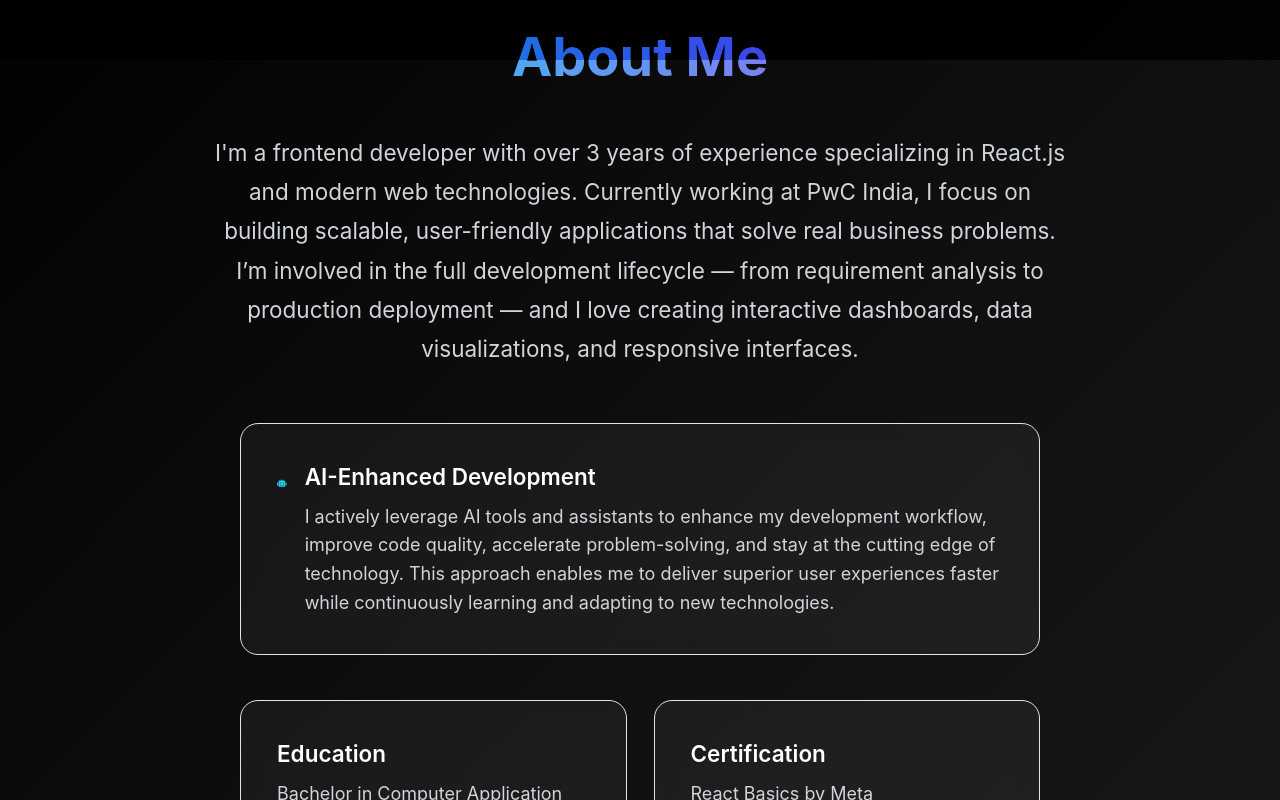
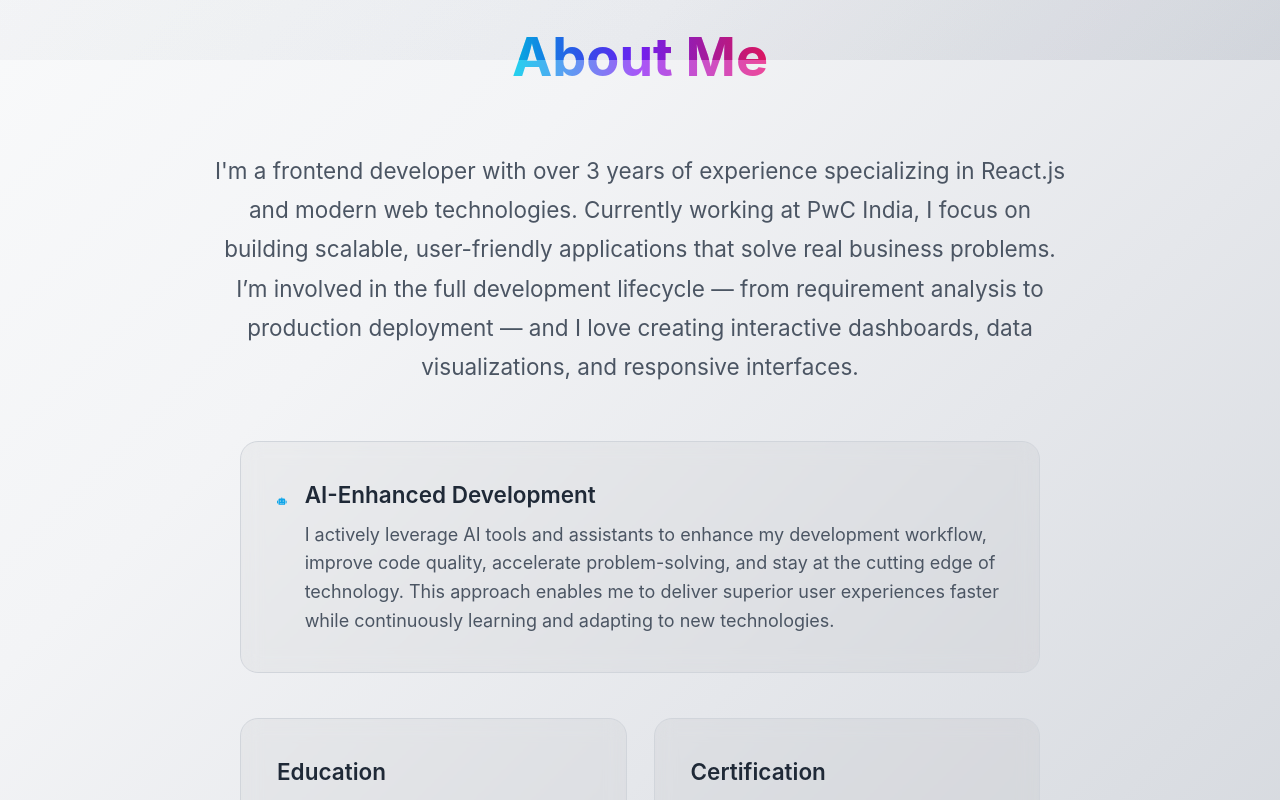
Before and after one commit to alammarghoob260/marghoobs_portfolio, a React (Vite) app: page / in a window 1280 px wide. Shown: the part 740-1540 px from the top of the page. Built offline with nearby package versions, Linux system fonts and the light colour scheme.

Commit message:
Add theme support to AboutSection with light and dark styles; refactor CSS structure

```diff
--- a/src/components/AboutSection/AboutSection.css
+++ b/src/components/AboutSection/AboutSection.common.css
@@ -1,14 +1,6 @@
 .about-section {
   width: 100vw;
   padding: 5rem 1.5rem;
-  background: linear-gradient(
-    135deg,
-    #000000 0%,
-    #0a0a0a 30%,
-    #111111 60%,
-    #1a1a1a 100%
-  );
-  color: #e5e7eb;
 }
 
 .about-container {
@@ -22,25 +14,29 @@
   font-size: 2.5rem;
   font-weight: bold;
   margin-bottom: 1rem;
-  background: linear-gradient(to right, #22d3ee, #a855f7);
+  background: linear-gradient(
+    to right,
+    #22d3ee,
+    #a855f7,
+    #ec4899
+  ); /* ✅ gradient added */
   background-clip: text;
   -webkit-background-clip: text;
   -webkit-text-fill-color: transparent;
+  color: #ffffff; /* fallback for non-webkit browsers */
+  display: inline-block;
 }
 
 /* Text */
 .about-text {
   font-size: 1.125rem;
   line-height: 1.75;
-  color: #d1d5db;
   max-width: 48rem;
   margin: 2rem auto 3rem;
 }
 
 /* Frosted Info Boxes */
 .info-box {
-  background-color: rgba(255, 255, 255, 0.05);
-  border: 1px solid rgba(226, 228, 232);
   border-radius: 1rem;
   padding: 1.5rem;
   backdrop-filter: blur(10px);
@@ -80,7 +76,6 @@
 /* Shared Styles */
 .info-icon {
   font-size: 2rem;
-  color: #22d3ee;
   margin-top: 0.3rem;
 }
 
@@ -88,13 +83,11 @@
   font-size: 1.25rem;
   font-weight: 600;
   margin-bottom: 0.5rem;
-  color: #ffffff;
 }
 
 .info-text,
 .info-list {
   font-size: 1rem;
-  color: #d1d5db;
   line-height: 1.6;
   list-style: none;
   padding: 0;
@@ -102,13 +95,8 @@
 }
 
 .cert-link {
-  color: #22d3ee;
   text-decoration: underline;
   transition: color 0.3s ease;
-}
-
-.cert-link:hover {
-  color: #38bdf8;
 }
 
 /* Contact Bar */
@@ -121,12 +109,7 @@
 
 .contact-icon {
   font-size: 1.5rem;
-  color: #d1d5db;
   transition: color 0.3s ease;
-}
-
-.contact-icon:hover {
-  color: #22d3ee;
 }
 
 /* Responsive */
--- /dev/null
+++ b/src/components/AboutSection/AboutSection.dark.css
@@ -0,0 +1,52 @@
+.about-section-dark {
+  background: linear-gradient(
+    135deg,
+    #000000 0%,
+    #0a0a0a 30%,
+    #111111 60%,
+    #1a1a1a 100%
+  );
+  color: #e5e7eb;
+}
+
+/* .about-section-dark .about-title {
+  background: linear-gradient(to right, #22d3ee, #a855f7);
+} */
+
+.about-section-dark .about-text {
+  color: #d1d5db;
+}
+
+.about-section-dark .info-box {
+  background-color: rgba(255, 255, 255, 0.05);
+  border: 1px solid rgba(226, 228, 232, 0.2);
+}
+
+.about-section-dark .info-icon {
+  color: #22d3ee;
+}
+
+.about-section-dark .info-heading {
+  color: #ffffff;
+}
+
+.about-section-dark .info-text,
+.about-section-dark .info-list {
+  color: #d1d5db;
+}
+
+.about-section-dark .cert-link {
+  color: #22d3ee;
+}
+
+.about-section-dark .cert-link:hover {
+  color: #38bdf8;
+}
+
+.about-section-dark .contact-icon {
+  color: #d1d5db;
+}
+
+.about-section-dark .contact-icon:hover {
+  color: #22d3ee;
+}
--- /dev/null
+++ b/src/components/AboutSection/AboutSection.light.css
@@ -0,0 +1,52 @@
+.about-section-light {
+  background: linear-gradient(
+    135deg,
+    #f9fafb 0%,
+    #f3f4f6 30%,
+    #e5e7eb 60%,
+    #d1d5db 100%
+  );
+  color: #1f2937;
+}
+
+/* .about-section-light .about-title {
+  background: linear-gradient(to right, #0ea5e9, #6366f1);
+} */
+
+.about-section-light .about-text {
+  color: #4b5563;
+}
+
+.about-section-light .info-box {
+  background-color: rgba(0, 0, 0, 0.03);
+  border: 1px solid #d1d5db;
+}
+
+.about-section-light .info-icon {
+  color: #0ea5e9;
+}
+
+.about-section-light .info-heading {
+  color: #1f2937;
+}
+
+.about-section-light .info-text,
+.about-section-light .info-list {
+  color: #4b5563;
+}
+
+.about-section-light .cert-link {
+  color: #0ea5e9;
+}
+
+.about-section-light .cert-link:hover {
+  color: #0284c7;
+}
+
+.about-section-light .contact-icon {
+  color: #4b5563;
+}
+
+.about-section-light .contact-icon:hover {
+  color: #0ea5e9;
+}
--- a/src/components/AboutSection/index.jsx
+++ b/src/components/AboutSection/index.jsx
@@ -3,6 +3,7 @@ import { motion } from "framer-motion";
 import { FaRobot } from "react-icons/fa";
 import { useSearch } from "../Search/SearchContext";
 import { useTranslation } from "react-i18next";
+import { useTheme } from "../Theme/ThemeContext";
 import i18n from "../../i18n";
 
 // ✅ Import translation files
@@ -11,20 +12,22 @@ import hi from "./translation/hi.json";
 import bn from "./translation/bn.json";
 import ur from "./translation/ur.json";
 
-import "./AboutSection.css";
+// ✅ Import scoped CSS files
+import "./AboutSection.common.css";
+import "./AboutSection.dark.css";
+import "./AboutSection.light.css";
 
 const AboutSection = () => {
   const { registerSearchItem } = useSearch();
   const { t } = useTranslation("about");
+  const { darkMode } = useTheme();
 
   useEffect(() => {
-    // ✅ Inject translations
     i18n.addResourceBundle("en", "about", en, true, true);
     i18n.addResourceBundle("hi", "about", hi, true, true);
     i18n.addResourceBundle("bn", "about", bn, true, true);
     i18n.addResourceBundle("ur", "about", ur, true, true);
 
-    // ✅ Register searchable content
     registerSearchItem({
       id: "about",
       title: "About",
@@ -33,29 +36,44 @@ const AboutSection = () => {
   }, [registerSearchItem]);
 
   return (
-    <section id="about" className="about-section">
+    <section
+      id="about"
+      className={`about-section ${
+        darkMode ? "about-section-dark" : "about-section-light"
+      }`}
+    >
       <motion.div
-        className="about-container"
+        className={`about-container ${darkMode ? "dark" : "light"}`}
         initial={{ opacity: 0 }}
         whileInView={{ opacity: 1 }}
         transition={{ duration: 0.6 }}
       >
-        <h2 className="about-title">{t("title")}</h2>
+        <h2 className={`about-title ${darkMode ? "dark" : "light"}`}>
+          {t("title")}
+        </h2>
 
-        <p className="about-text">{t("intro")}</p>
+        <p className={`about-text ${darkMode ? "dark" : "light"}`}>
+          {t("intro")}
+        </p>
 
-        <div className="info-box center-box">
+        <div className={`info-box center-box ${darkMode ? "dark" : "light"}`}>
           <FaRobot className="info-icon" />
           <div>
-            <h3 className="info-heading">{t("ai_heading")}</h3>
-            <p className="info-text">{t("ai_text")}</p>
+            <h3 className={`info-heading ${darkMode ? "dark" : "light"}`}>
+              {t("ai_heading")}
+            </h3>
+            <p className={`info-text ${darkMode ? "dark" : "light"}`}>
+              {t("ai_text")}
+            </p>
           </div>
         </div>
 
         <div className="info-row-wrapper">
           <div className="info-row">
-            <div className="info-box half-box">
-              <h3 className="info-heading">{t("edu_heading")}</h3>
+            <div className={`info-box half-box ${darkMode ? "dark" : "light"}`}>
+              <h3 className={`info-heading ${darkMode ? "dark" : "light"}`}>
+                {t("edu_heading")}
+              </h3>
               <ul className="info-list">
                 <li>{t("edu_1")}</li>
                 <li>{t("edu_2")}</li>
@@ -63,8 +81,10 @@ const AboutSection = () => {
               </ul>
             </div>
 
-            <div className="info-box half-box">
-              <h3 className="info-heading">{t("cert_heading")}</h3>
+            <div className={`info-box half-box ${darkMode ? "dark" : "light"}`}>
+              <h3 className={`info-heading ${darkMode ? "dark" : "light"}`}>
+                {t("cert_heading")}
+              </h3>
               <ul className="info-list">
                 <li>{t("cert_1")}</li>
                 <li>
```
